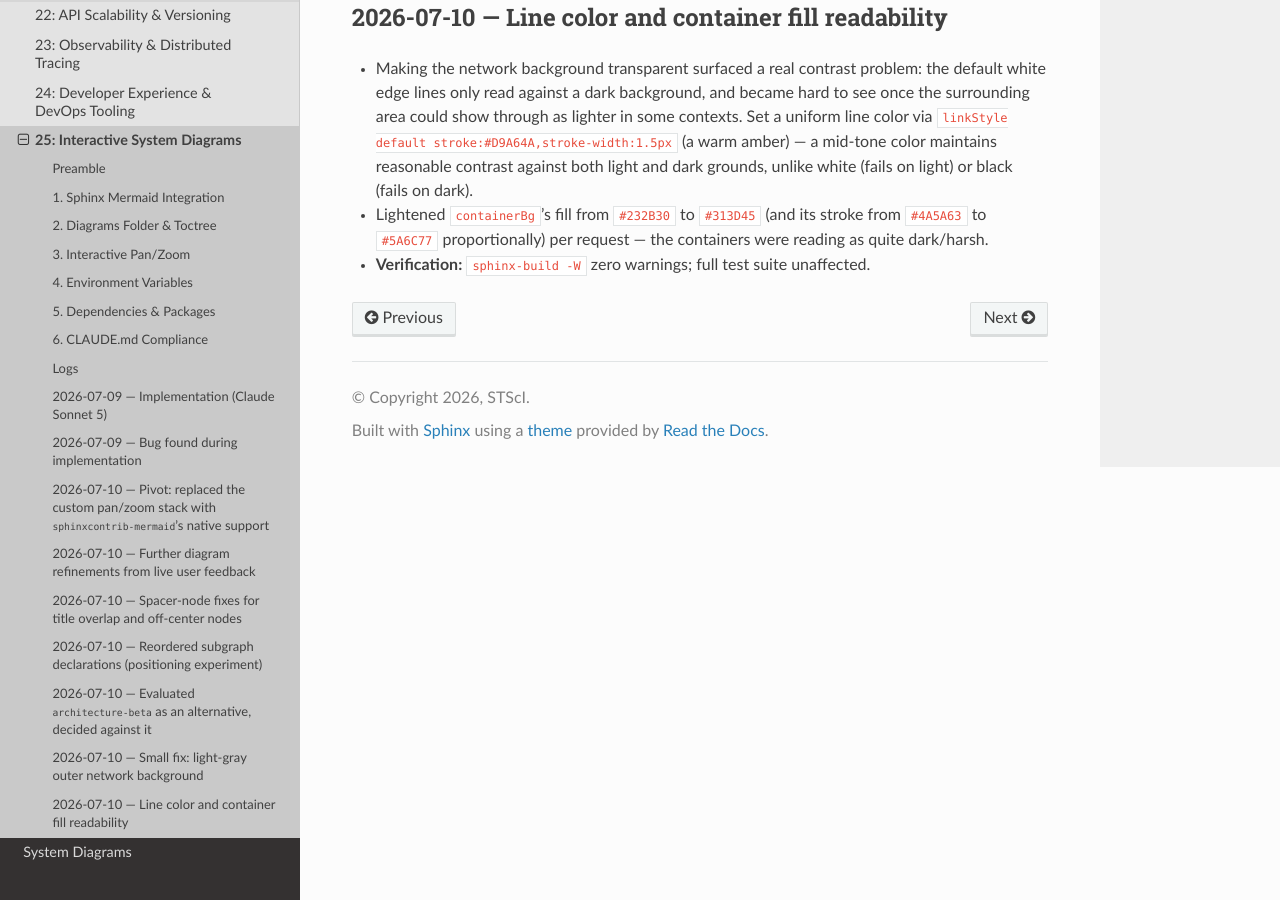
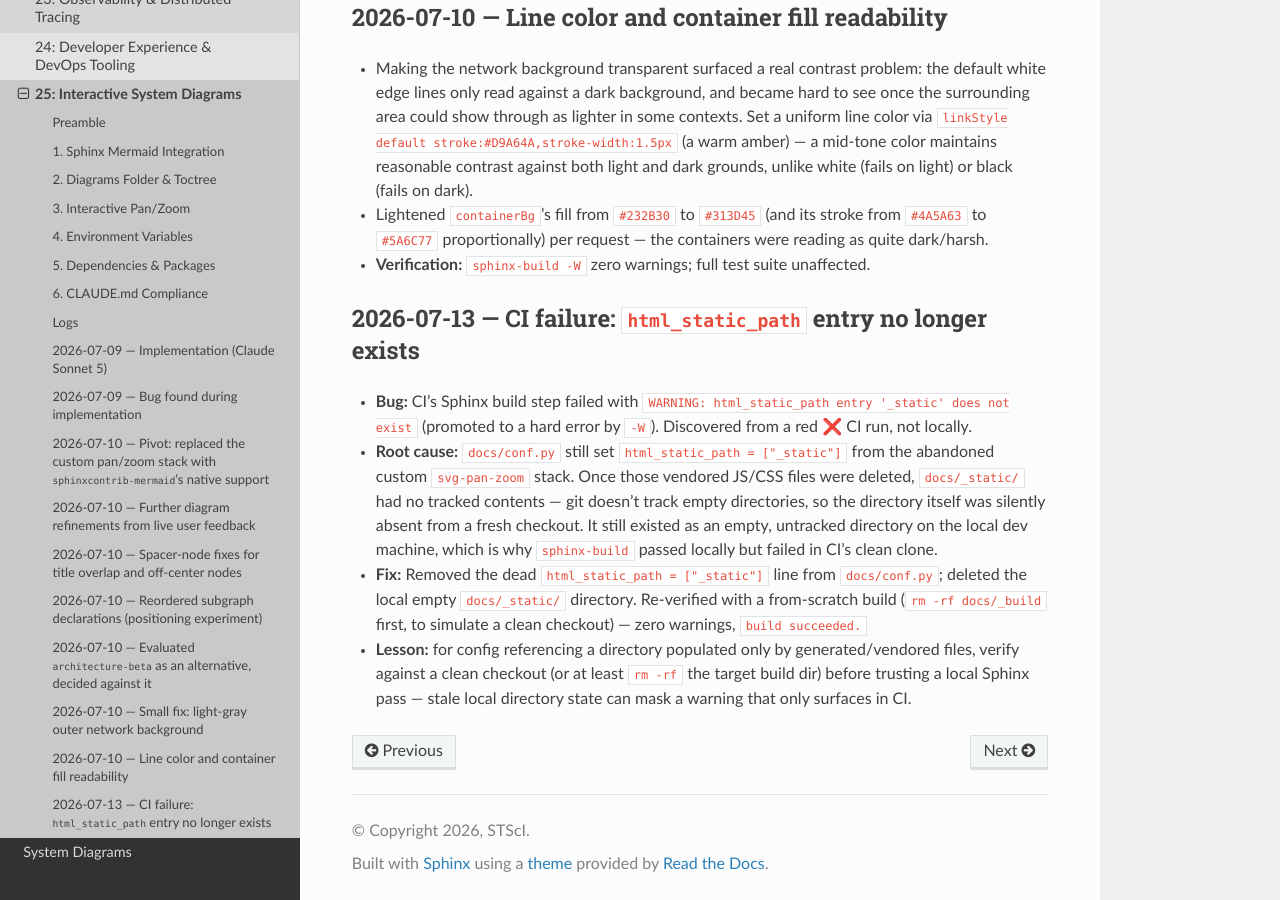
Before and after one commit to davecoulter/diffpype_claude, a Sphinx documentation site: the page built from docs/architecture/25_documentation_diagrams.md, in a window 1280 px wide and 900 px high, scrolled down 7714 px. Built offline with Sphinx 7.4.7 and the Read the Docs theme 3.1.0, drawn with Linux system fonts in a browser that asks for light colours.

Commit message:
Fixed CI-onlu build failure (orphaned dir)

```diff
--- a/docs/architecture/25_documentation_diagrams.md
+++ b/docs/architecture/25_documentation_diagrams.md
@@ -112,3 +112,10 @@ Doc 25 is complete — `sphinxcontrib-mermaid` integration, the `docs/diagrams/`
 *   Making the network background transparent surfaced a real contrast problem: the default white edge lines only read against a dark background, and became hard to see once the surrounding area could show through as lighter in some contexts. Set a uniform line color via `linkStyle default stroke:#D9A64A,stroke-width:1.5px` (a warm amber) — a mid-tone color maintains reasonable contrast against both light and dark grounds, unlike white (fails on light) or black (fails on dark).
 *   Lightened `containerBg`'s fill from `#232B30` to `#313D45` (and its stroke from `#4A5A63` to `#5A6C77` proportionally) per request — the containers were reading as quite dark/harsh.
 *   **Verification:** `sphinx-build -W` zero warnings; full test suite unaffected.
+
+###### 2026-07-13 — CI failure: `html_static_path` entry no longer exists
+
+*   **Bug:** CI's Sphinx build step failed with `WARNING: html_static_path entry '_static' does not exist` (promoted to a hard error by `-W`). Discovered from a red ❌ CI run, not locally.
+*   **Root cause:** `docs/conf.py` still set `html_static_path = ["_static"]` from the abandoned custom `svg-pan-zoom` stack. Once those vendored JS/CSS files were deleted, `docs/_static/` had no tracked contents — git doesn't track empty directories, so the directory itself was silently absent from a fresh checkout. It still existed as an empty, untracked directory on the local dev machine, which is why `sphinx-build` passed locally but failed in CI's clean clone.
+*   **Fix:** Removed the dead `html_static_path = ["_static"]` line from `docs/conf.py`; deleted the local empty `docs/_static/` directory. Re-verified with a from-scratch build (`rm -rf docs/_build` first, to simulate a clean checkout) — zero warnings, `build succeeded.`
+*   **Lesson:** for config referencing a directory populated only by generated/vendored files, verify against a clean checkout (or at least `rm -rf` the target build dir) before trusting a local Sphinx pass — stale local directory state can mask a warning that only surfaces in CI.
--- a/docs/conf.py
+++ b/docs/conf.py
@@ -69,4 +69,3 @@ autodoc_mock_imports = [
 exclude_patterns = ["_build", "Thumbs.db", ".DS_Store", "prd.md", "tech_debt.md"]
 
 html_theme = "sphinx_rtd_theme"
-html_static_path = ["_static"]
```
